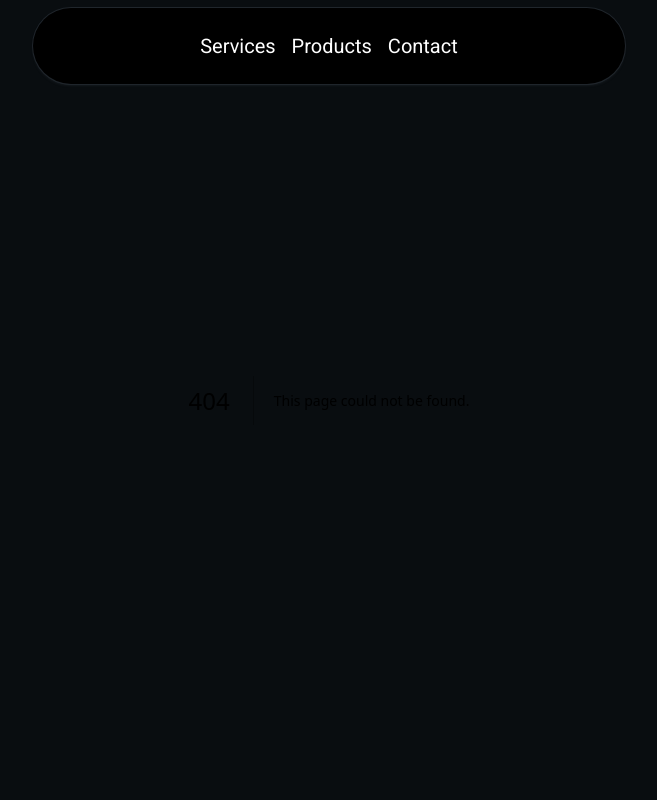
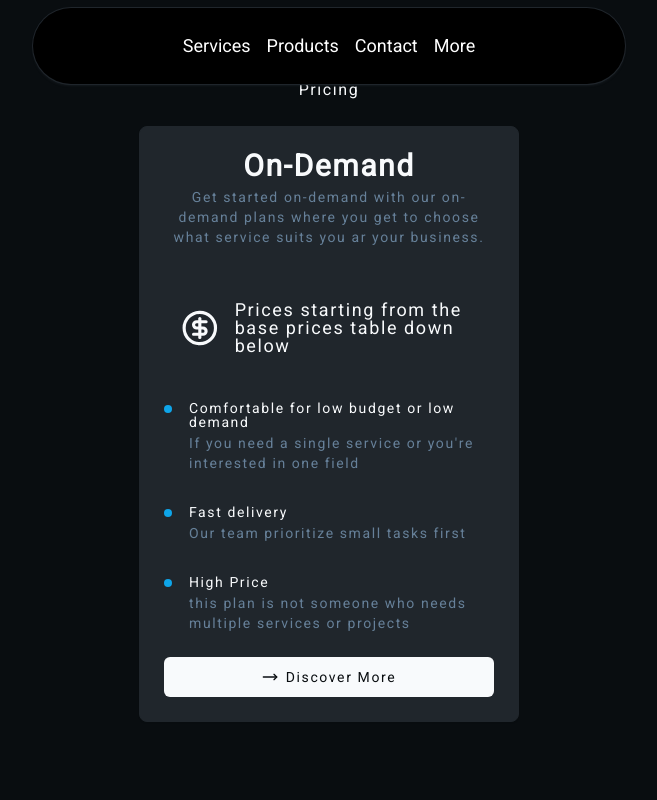
Before and after one commit to ayoubben18/phoenixrise, a Next.js app: page /pricing in a window 1280 px wide. Before the commit this address had no page. Shown: the top 800 px of the page, without its empty margins (311-968 px from the left). Built offline with nearby package versions, Linux system fonts and the light colour scheme.

Commit message:
adding pricing plans

```diff
--- a/src/app/cookie-policy/page.tsx
+++ b/src/app/cookie-policy/page.tsx
@@ -6,8 +6,8 @@ import { TracingBeam } from '@/components/ui/tracing-beam';
 
 const page = () => {
     return (
-        <TracingBeam >
-        <div className="py-36 flex flex-col gap-3 container px-20">
+        <TracingBeam className='px-2'>
+        <div className="py-36 flex flex-col gap-3 container">
             <div className='flex left-0 mb-10 gap-3 sm:gap-10'>
                 <NextPrevButton link={'/'} direction={true} name={'Back to Home Page'}/>
             </div>
@@ -52,7 +52,7 @@ const page = () => {
                 changes to our Cookie Policy.</p>
             <h2 className="text-xl font-semibold mt-4">6. Contact Information</h2>
             <p>For any queries or concerns regarding the terms of use or our services, please contact us at:</p>
-            <div className='flex flex-col text-lg sm:text-xl font-medium pt-7'>
+            <div className='flex flex-col text-sm xs:text-lg  sm:text-xl font-medium pt-7'>
                 <Image src='/logo.png' alt='logo' width={70} height={70}/>
                 <h1>PhoenixRise</h1>
                 <a href="https://phoenixrise.agency/"
@@ -63,13 +63,14 @@ const page = () => {
 
                 <p>Phone: +212613506807
                 </p>
-                <div className='flex gap-2'>Email:
+                <div className='flex flex-wrap'>
+                    Email:
                     <a href="mailto:phoenixriseteam@gmail.com"
                        className="text-blue-600 visited:text-purple-600">
                         phoenixriseteam@gmail.com
                     </a></div>
             </div>
-            <div className='flex mt-14 gap-3 sm:gap-10'>
+            <div className='flex mt-14 '>
                 <NextPrevButton link={'/privacy-policy'} direction={true} name={'Privacy Policy'}/>
             </div>
         </div>
--- /dev/null
+++ b/src/app/pricing/page.tsx
@@ -0,0 +1,30 @@
+import {PricingCard} from "@/components/PricingCard";
+
+export default function page() {
+    return(
+        <div className='section-style'>
+            <h1>Pricing</h1>
+            <div className='flex gap-4'>
+                <PricingCard
+                title={'On-Demand'}
+                description={'Get started on-demand with our on-demand plans where you get to choose what service suits you ar your business.'}
+                notifications={ondemand}/>
+            </div>
+        </div>
+    )
+}
+
+const ondemand=[
+    {
+        title: "Comfortable for low budget or low demand",
+        description: "If you need a single service or you're interested in one field",
+    },
+    {
+        title: "Fast delivery",
+        description: "Our team prioritize small tasks first",
+    },
+    {
+        title: "High Price",
+        description: "this plan is not someone who needs multiple services or projects",
+    },
+]
--- a/src/app/privacy-policy/page.tsx
+++ b/src/app/privacy-policy/page.tsx
@@ -6,8 +6,8 @@ import {TracingBeam} from "@/components/ui/tracing-beam";
 
 const page = () => {
     return (
-        <TracingBeam >
-            <div className="py-36 flex flex-col gap-3 container px-20 ">
+        <TracingBeam className='px-2'>
+            <div className="py-36 flex flex-col gap-3 container ">
                 <div className='flex left-0 mb-10 gap-3 sm:gap-10'>
                     <NextPrevButton link={'/'} direction={true} name={'Back to Home Page'}/>
                 </div>
@@ -62,7 +62,7 @@ const page = () => {
                     periodically and become aware of modifications.</p>
                 <h2 className="text-xl font-semibold mt-4">8. Contact Information</h2>
                 <p>For any queries or concerns regarding the terms of use or our services, please contact us at:</p>
-                <div className='flex flex-col text-lg sm:text-xl font-medium pt-7'>
+                <div className='flex flex-col text-sm xs:text-lg  sm:text-xl font-medium pt-7'>
                     <Image src='/logo.png' alt='logo' width={70} height={70}/>
                     <h1>PhoenixRise</h1>
                     <a href="https://phoenixrise.agency/"
@@ -73,13 +73,14 @@ const page = () => {
 
                     <p>Phone: +212613506807
                     </p>
-                    <div className='flex gap-2'>Email:
+                    <div className='flex flex-wrap gap-2'>
+                        Email:
                         <a href="mailto:phoenixriseteam@gmail.com"
                            className="text-blue-600 visited:text-purple-600">
                             phoenixriseteam@gmail.com
                         </a></div>
                 </div>
-                <div className='flex mt-14 gap-1 xs:gap-3 sm:gap-10'>
+                <div className='flex mt-14 gap-1 xs:gap-3 sm:gap-10 '>
                     <NextPrevButton link={'/terms-of-use'} direction={true} name={'Terms Of Use'}/>
                     <NextPrevButton link={'/cookie-policy'} direction={false} name={'Cookie Policy'}/>
                 </div>
--- a/src/app/terms-of-use/page.tsx
+++ b/src/app/terms-of-use/page.tsx
@@ -6,8 +6,8 @@ import { TracingBeam } from '@/components/ui/tracing-beam';
 
 const page = () => {
     return (
-        <TracingBeam >
-        <div className="py-36 flex flex-col gap-3 container px-20 ">
+        <TracingBeam className='px-2'>
+        <div className="py-36 flex flex-col gap-3 container">
             <div className='flex mb-10'>
                 <NextPrevButton link={'/'} direction={true} name={'Back to Home Page'}/>
             </div>
@@ -46,7 +46,7 @@ const page = () => {
                 our Privacy Policy.</p>
             <h2 className="text-xl font-semibold mt-4">7. Contact Information</h2>
             <p>For any queries or concerns regarding the terms of use or our services, please contact us at:</p>
-            <div className='flex flex-col text-lg sm:text-xl font-medium pt-7'>
+            <div className='flex flex-col text-sm xs:text-lg  sm:text-xl font-medium pt-7'>
                 <Image src='/logo.png' alt='logo' width={70} height={70}/>
                 <h1>PhoenixRise</h1>
                 <a href="https://phoenixrise.agency/"
@@ -57,7 +57,7 @@ const page = () => {
 
                 <p>Phone: +212613506807
                 </p>
-                <div className='flex gap-2'>Email:
+                <div className='flex flex-wrap'>Email:
                     <a href="mailto:phoenixriseteam@gmail.com"
                        className="text-blue-600 visited:text-purple-600">
                         phoenixriseteam@gmail.com
--- a/src/components/NavigationMenuDemo.tsx
+++ b/src/components/NavigationMenuDemo.tsx
@@ -16,7 +16,7 @@ function Navbar({ className }: { className?: string }) {
     const [active, setActive] = useState<string | null>(null);
     return (
         <div
-            className={cn("fixed top-10 inset-x-0 max-w-2xl mx-auto z-50 px-4 text-xl px-10", className)}
+            className={cn("fixed top-10 inset-x-0 max-w-2xl mx-auto z-50 px-10", className)}
         >
             <Menu setActive={setActive}>
                 <MenuItem setActive={setActive} active={active} item="Services">
@@ -58,6 +58,12 @@ function Navbar({ className }: { className?: string }) {
                         <HoveredLink href="/team">Instagram</HoveredLink>
                     </div>
                 </MenuItem>
+                <MenuItem setActive={setActive} active={active} item="More">
+                    <div className="flex flex-col space-y-4 text-sm">
+                        <HoveredLink href="/pricing">Pricing</HoveredLink>
+
+                    </div>
+                </MenuItem>
             </Menu>
         </div>
     );
--- a/src/components/NextPrevButton.tsx
+++ b/src/components/NextPrevButton.tsx
@@ -15,7 +15,7 @@ export function NextPrevButton({direction,name,link}:Props) {
     return (
         <Button variant="outline" size="icon"
                 onClick={()=>router.push(link)}
-                className={`text-lg flex  border-[1px] border-white gap-3 w-full px-2 ${direction && ' flex-row-reverse'}`}>
+                className={`text-lg flex text-wrap border-[1px] border-white gap-3 h-full w-full px-2 ${direction && ' flex-row-reverse'}`}>
             {name}
             <ChevronRight className={`h-4 w-4 ${direction && 'rotate-180 flex-row-reverse'}`} />
         </Button>
--- /dev/null
+++ b/src/components/PricingCard.tsx
@@ -0,0 +1,75 @@
+import {BellRing, Check, CircleDollarSign, MoveRight} from "lucide-react"
+
+import { cn } from "@/lib/utils"
+import { Button } from "@/components/ui/button"
+import {
+    Card,
+    CardContent,
+    CardDescription,
+    CardFooter,
+    CardHeader,
+    CardTitle,
+} from "@/components/ui/card"
+
+const notification = [
+    {
+        title: "Your call has been confirmed.",
+        description: "1 hour ago",
+    },
+    {
+        title: "You have a new message!",
+        description: "1 hour ago",
+    },
+    {
+        title: "Your subscription is expiring soon!",
+        description: "2 hours ago",
+    },
+]
+
+type CardProps = React.ComponentProps<typeof Card> & {
+    notifications: typeof notification
+    title: string
+    description: string
+}
+
+export function PricingCard({ className,title,description,notifications, ...props }: CardProps) {
+    return (
+        <Card className={cn("w-[380px]", className)} {...props}>
+            <CardHeader>
+                <CardTitle>{title}</CardTitle>
+                <CardDescription>{description}</CardDescription>
+            </CardHeader>
+            <CardContent className="grid gap-4">
+                <div className=" flex items-center space-x-4 rounded-md border p-4">
+                    <CircleDollarSign size={80} />
+                        <p className="text-lg font-medium leading-none">
+                            Prices starting from the base prices table down below
+                        </p>
+                </div>
+                <div>
+                    {notifications.map((notification, index) => (
+                        <div
+                            key={index}
+                            className="mb-4 grid grid-cols-[25px_1fr] items-start pb-4 last:mb-0 last:pb-0"
+                        >
+                            <span className="flex h-2 w-2 translate-y-1 rounded-full bg-sky-500" />
+                            <div className="space-y-1">
+                                <p className="text-sm font-medium leading-none">
+                                    {notification.title}
+                                </p>
+                                <p className="text-sm text-muted-foreground">
+                                    {notification.description}
+                                </p>
+                            </div>
+                        </div>
+                    ))}
+                </div>
+            </CardContent>
+            <CardFooter>
+                <Button className="w-full">
+                    <MoveRight className="mr-2 h-4 w-4" /> Discover More
+                </Button>
+            </CardFooter>
+        </Card>
+    )
+}
--- /dev/null
+++ b/src/components/ui/card.tsx
@@ -0,0 +1,79 @@
+import * as React from "react"
+
+import { cn } from "@/lib/utils"
+
+const Card = React.forwardRef<
+  HTMLDivElement,
+  React.HTMLAttributes<HTMLDivElement>
+>(({ className, ...props }, ref) => (
+  <div
+    ref={ref}
+    className={cn(
+      "rounded-lg border bg-card text-card-foreground shadow-sm",
+      className
+    )}
+    {...props}
+  />
+))
+Card.displayName = "Card"
+
+const CardHeader = React.forwardRef<
+  HTMLDivElement,
+  React.HTMLAttributes<HTMLDivElement>
+>(({ className, ...props }, ref) => (
+  <div
+    ref={ref}
+    className={cn("flex flex-col space-y-1.5 p-6", className)}
+    {...props}
+  />
+))
+CardHeader.displayName = "CardHeader"
+
+const CardTitle = React.forwardRef<
+  HTMLParagraphElement,
+  React.HTMLAttributes<HTMLHeadingElement>
+>(({ className, ...props }, ref) => (
+  <h3
+    ref={ref}
+    className={cn(
+      "text-3xl text-center font-semibold leading-none",
+      className
+    )}
+    {...props}
+  />
+))
+CardTitle.displayName = "CardTitle"
+
+const CardDescription = React.forwardRef<
+  HTMLParagraphElement,
+  React.HTMLAttributes<HTMLParagraphElement>
+>(({ className, ...props }, ref) => (
+  <p
+    ref={ref}
+    className={cn("text-sm text-center text-muted-foreground", className)}
+    {...props}
+  />
+))
+CardDescription.displayName = "CardDescription"
+
+const CardContent = React.forwardRef<
+  HTMLDivElement,
+  React.HTMLAttributes<HTMLDivElement>
+>(({ className, ...props }, ref) => (
+  <div ref={ref} className={cn("p-6 pt-0", className)} {...props} />
+))
+CardContent.displayName = "CardContent"
+
+const CardFooter = React.forwardRef<
+  HTMLDivElement,
+  React.HTMLAttributes<HTMLDivElement>
+>(({ className, ...props }, ref) => (
+  <div
+    ref={ref}
+    className={cn("flex items-center p-6 pt-0", className)}
+    {...props}
+  />
+))
+CardFooter.displayName = "CardFooter"
+
+export { Card, CardHeader, CardFooter, CardTitle, CardDescription, CardContent }
--- a/src/components/ui/navigation-menu.tsx
+++ b/src/components/ui/navigation-menu.tsx
@@ -28,7 +28,7 @@ export const MenuItem = ({
         <div onMouseEnter={() => setActive(item)} className="relative ">
             <motion.p
                 transition={{ duration: 0.3 }}
-                className="cursor-pointer text-black hover:opacity-[0.9] dark:text-white"
+                className="cursor-pointer text-sm xs:text-lg hover:opacity-[0.9] text-white"
             >
                 {item}
             </motion.p>
@@ -109,7 +109,7 @@ export const ProductItem = ({
 
 export const HoveredLink = ({ children, ...rest }: any) => {
     return (
-        <Link target='_blank'
+        <Link
             {...rest}
             className="text-neutral-700 dark:text-neutral-200 hover:text-black "
         >
--- a/tailwind.config.ts
+++ b/tailwind.config.ts
@@ -5,6 +5,7 @@ const {
   default: flattenColorPalette,
 } = require("tailwindcss/lib/util/flattenColorPalette");
 const config = {
+
   darkMode: ["class"],
   content: [
     './pages/**/*.{ts,tsx}',
@@ -12,6 +13,7 @@ const config = {
     './app/**/*.{ts,tsx}',
     './src/**/*.{ts,tsx}',
 	],
+
   prefix: "",
   theme: {
     container: {
```
